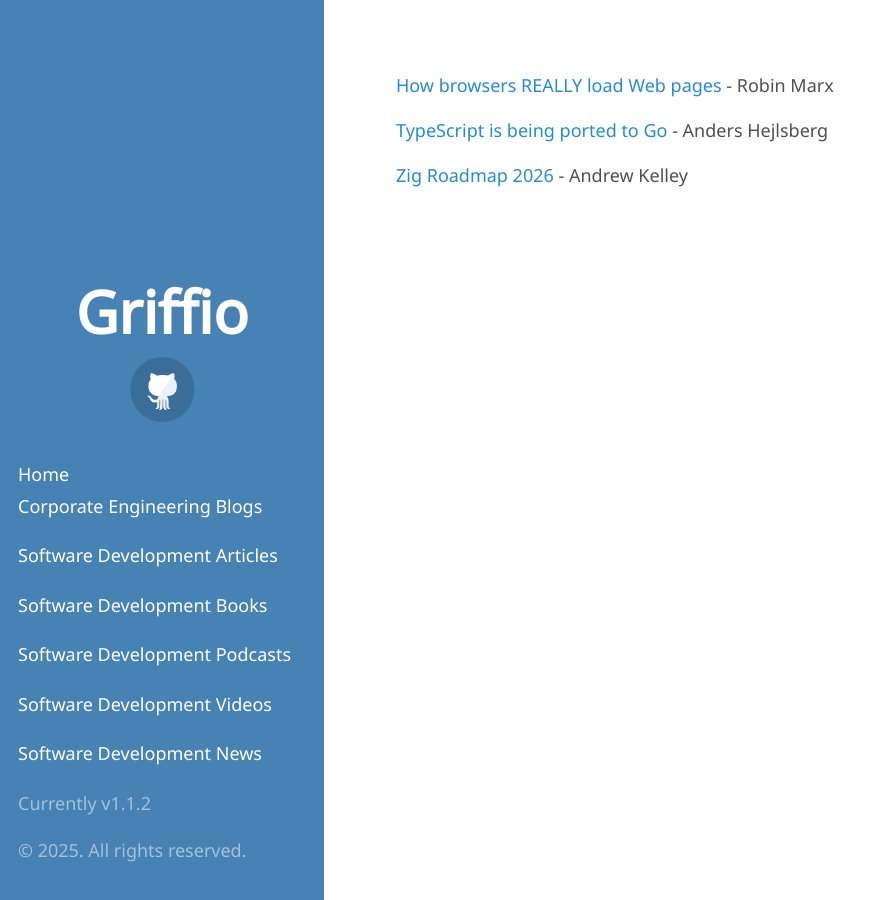
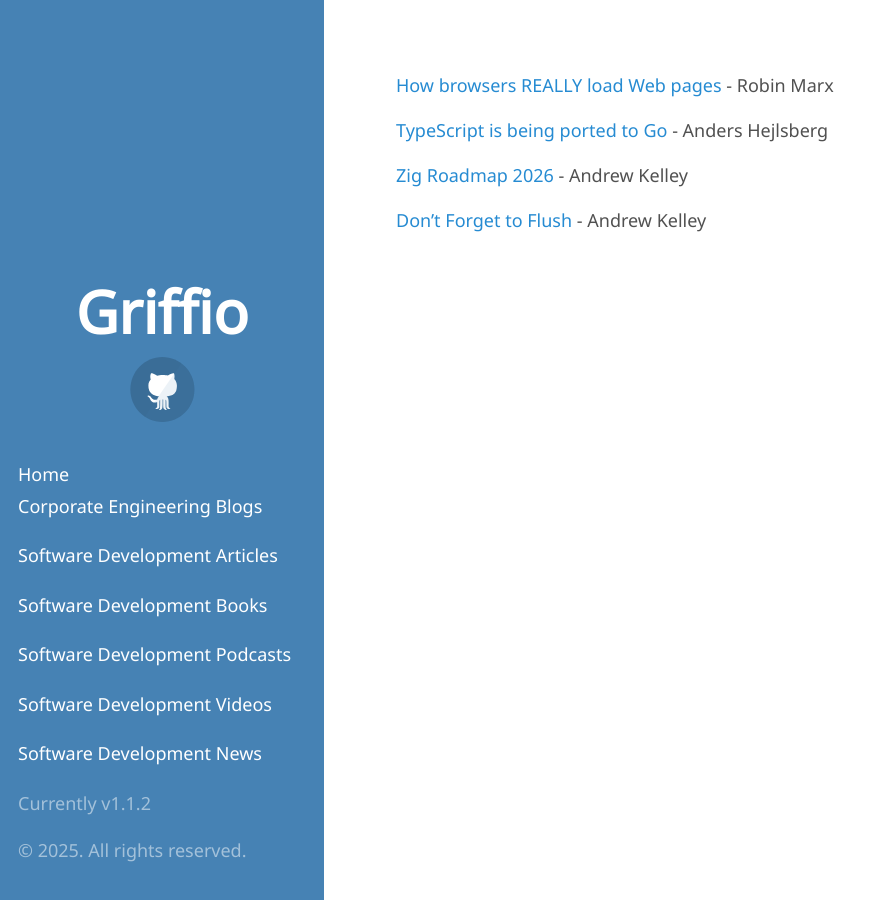
Before and after one commit to griffio/griffio.github.io, a Jekyll site: the page built from tech_talks_highlighted_2025.md, in a window 1280 px wide. Shown: the whole page, without its empty margins (0-877 px from the left). Built offline with Jekyll 4.4.1, drawn with Linux system fonts in a browser that asks for light colours; some web fonts are replaced; our own code applies the rules of GitHub Pages for plain Markdown files.

Commit message:
Update tech_talks_highlighted_2025.md

```diff
--- a/tech_talks_highlighted_2025.md
+++ b/tech_talks_highlighted_2025.md
@@ -3,3 +3,5 @@
 [TypeScript is being ported to Go](https://www.youtube.com/watch?v=10qowKUW82U) - Anders Hejlsberg
 
 [Zig Roadmap 2026](https://www.youtube.com/watch?v=x3hOiOcbgeA) - Andrew Kelley
+
+[Don't Forget to Flush](https://www.youtube.com/watch?v=f30PceqQWko) - Andrew Kelley
```
